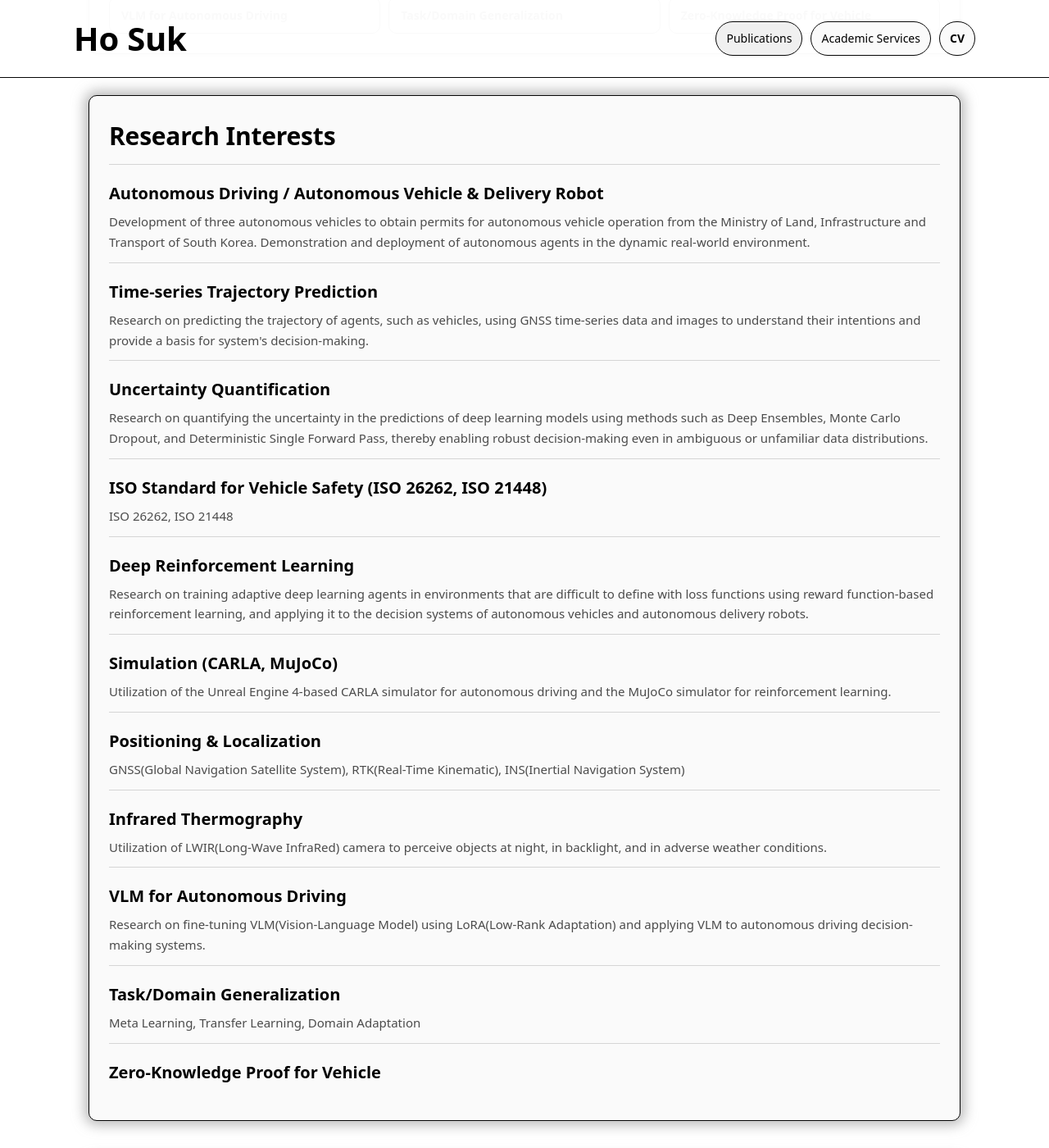
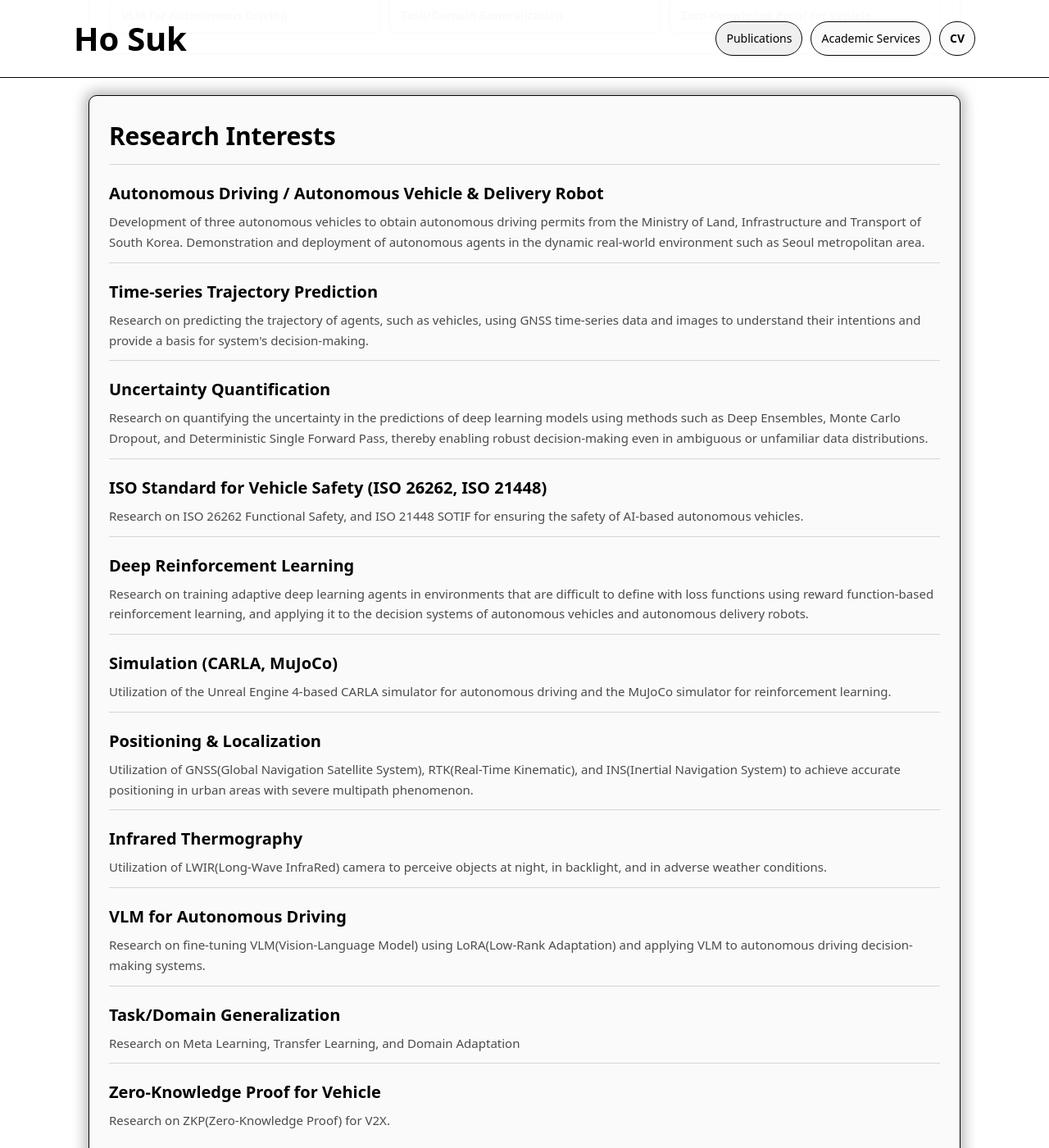
Before and after one commit to ho-suk-93/ho-suk-93.github.io, a Jekyll site: the page built from index.md, in a window 1280 px wide and 1400 px high, scrolled down 1317 px. Shown: the whole window at 82% size. Built offline with Jekyll 4.4.1, drawn with Linux system fonts in a browser that asks for light colours.

Commit message:
Update index.md

```diff
--- a/index.md
+++ b/index.md
@@ -74,8 +74,7 @@ description: "Ho Suk personal website"
     <div class="section-title">Research Interests</div>
     <div class="list-item">
       <p class="item-title">Autonomous Driving / Autonomous Vehicle & Delivery Robot</p>
-      <p class="item-desc">Development of three autonomous vehicles to obtain permits for autonomous vehicle operation from the Ministry of Land, Infrastructure and Transport of South Korea.
-        Demonstration and deployment of autonomous agents in the dynamic real-world environment.</p>
+      <p class="item-desc">Development of three autonomous vehicles to obtain autonomous driving permits from the Ministry of Land, Infrastructure and Transport of South Korea. Demonstration and deployment of autonomous agents in the dynamic real-world environment such as Seoul metropolitan area.</p>
     </div>
     <div class="list-item">
       <p class="item-title">Time-series Trajectory Prediction</p>
@@ -87,7 +86,7 @@ description: "Ho Suk personal website"
     </div>
     <div class="list-item">
       <p class="item-title">ISO Standard for Vehicle Safety (ISO 26262, ISO 21448)</p>
-      <p class="item-desc">ISO 26262, ISO 21448</p>
+      <p class="item-desc">Research on ISO 26262 Functional Safety, and ISO 21448 SOTIF for ensuring the safety of AI-based autonomous vehicles.</p>
     </div>
     <div class="list-item">
       <p class="item-title">Deep Reinforcement Learning</p>
@@ -99,7 +98,7 @@ description: "Ho Suk personal website"
     </div>
     <div class="list-item">
       <p class="item-title">Positioning & Localization</p>
-      <p class="item-desc">GNSS(Global Navigation Satellite System), RTK(Real-Time Kinematic), INS(Inertial Navigation System)</p>
+      <p class="item-desc">Utilization of GNSS(Global Navigation Satellite System), RTK(Real-Time Kinematic), and INS(Inertial Navigation System) to achieve accurate positioning in urban areas with severe multipath phenomenon.</p>
     </div>
     <div class="list-item">
       <p class="item-title">Infrared Thermography</p>
@@ -111,11 +110,11 @@ description: "Ho Suk personal website"
     </div>
     <div class="list-item">
       <p class="item-title">Task/Domain Generalization</p>
-      <p class="item-desc">Meta Learning, Transfer Learning, Domain Adaptation</p>
+      <p class="item-desc">Research on Meta Learning, Transfer Learning, and Domain Adaptation</p>
     </div>
     <div class="list-item">
       <p class="item-title">Zero-Knowledge Proof for Vehicle</p>
-      <p class="item-desc"> </p>
+      <p class="item-desc">Research on ZKP(Zero-Knowledge Proof) for V2X.</p>
     </div>
   </div>
 </section>
```
